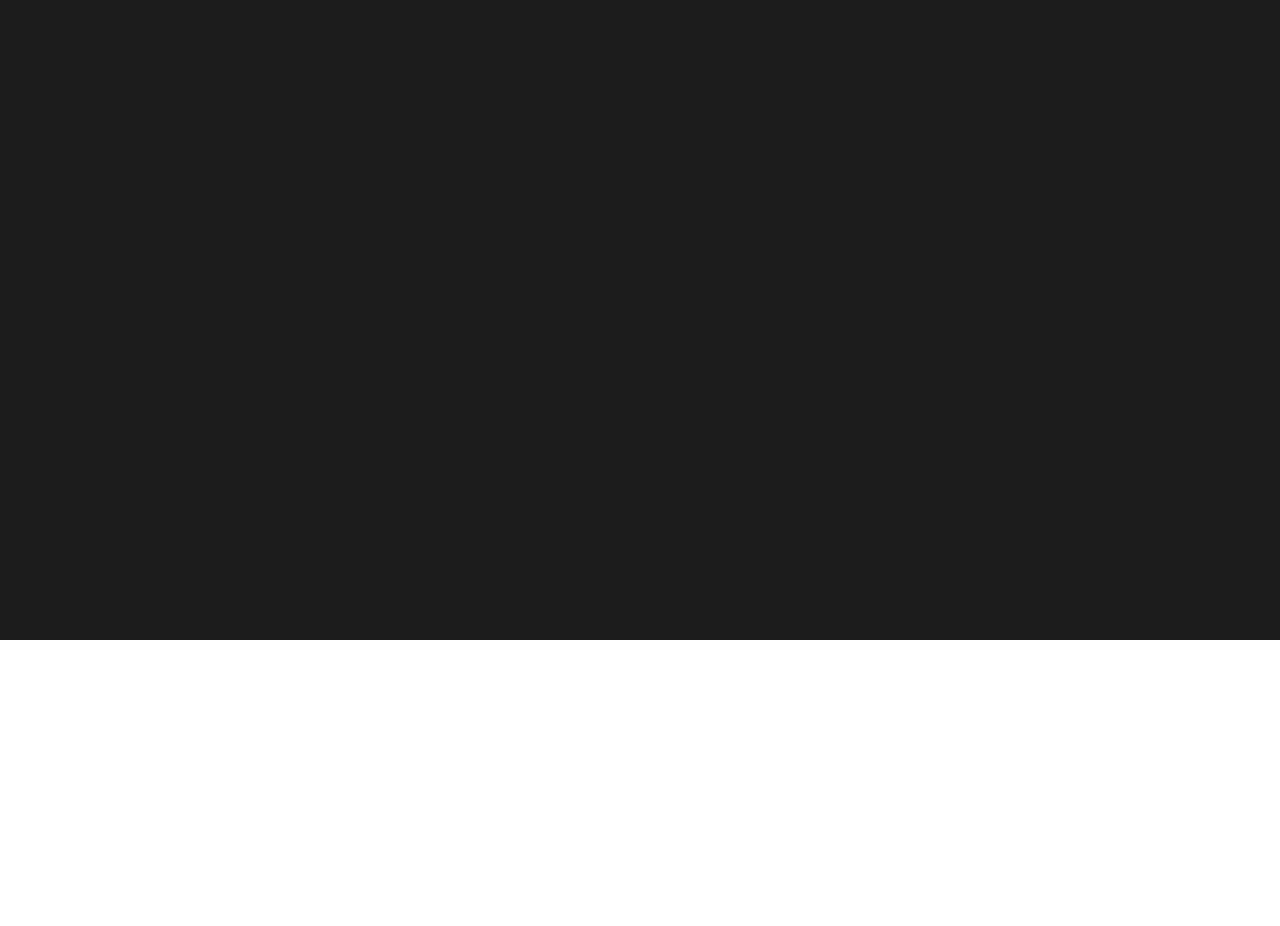
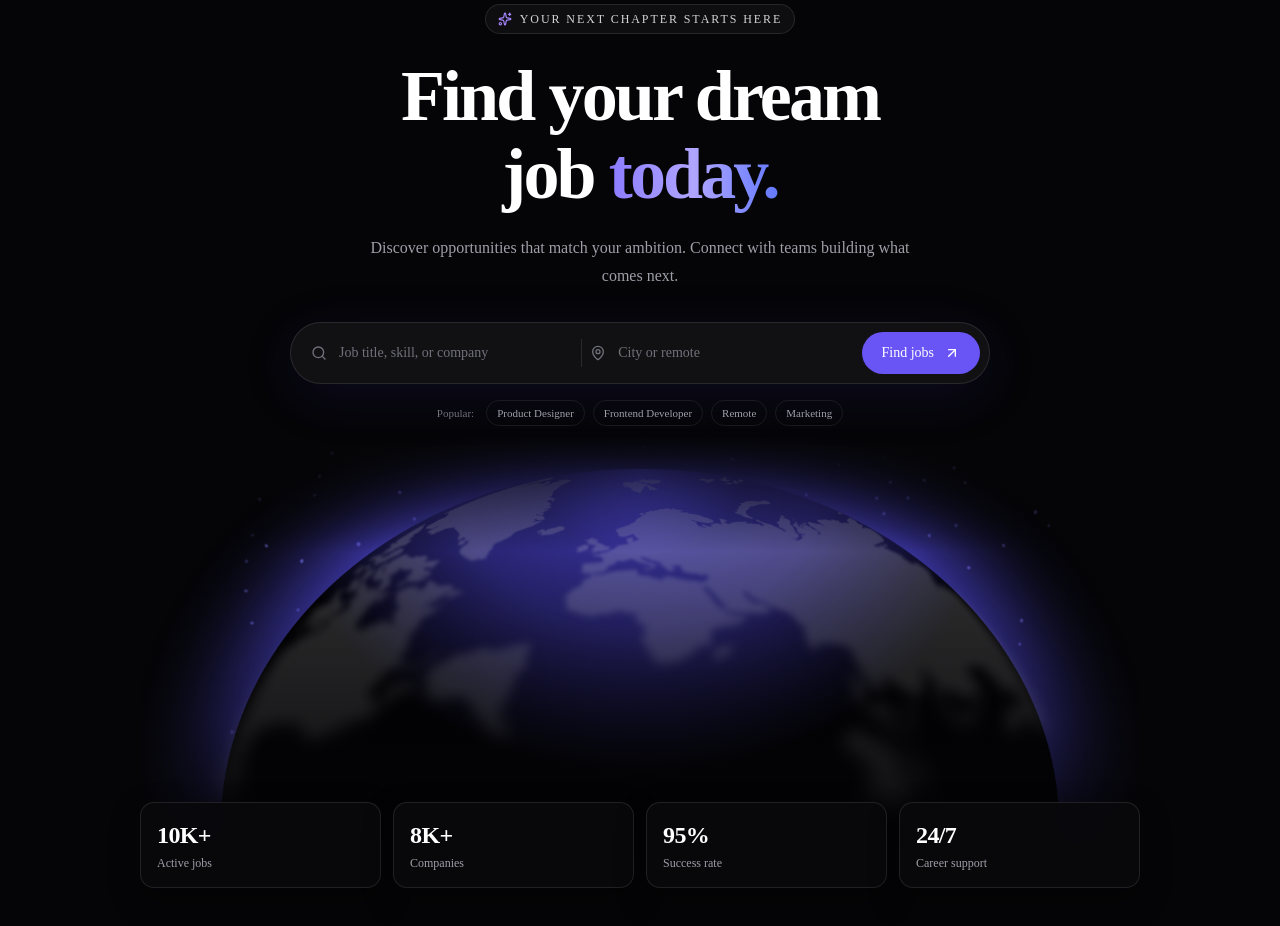
Before and after one commit to Mostafijur8/hireloop-client, a Next.js app: page / in a window 1280 px wide. Shown: the part 160-1086 px from the top of the page. Before the commit the page ends 800 px from the top, so only its background shows below. Built offline with nearby package versions, Linux system fonts and the light colour scheme.

Commit message:
Add Hero component and design reference; remove unused images

```diff
--- a/src/app/page.tsx
+++ b/src/app/page.tsx
@@ -1,13 +1,12 @@
 import { Navbar } from "@/components/navbar";
+import { Hero } from "@/components/hero";
 
 export default function Home() {
   return (
-    <main className="min-h-screen bg-[#1d1d1d] px-[15px]">
-      <p className="absolute left-[15px] top-[7px] text-[14px] text-[#777]">
-        Homepage
-      </p>
-      <div className="mx-auto mt-[34px] min-h-[110px] max-w-[1200px] bg-[#242424]">
+    <main className="min-h-screen bg-[#050507] px-[15px]">
+      <div className="mx-auto max-w-[1200px] bg-[#050507]">
         <Navbar />
+        <Hero />
       </div>
     </main>
   );
--- /dev/null
+++ b/src/components/hero.tsx
@@ -0,0 +1,103 @@
+import Image from "next/image";
+import globe from "@/images/globe.png";
+import { ArrowUpRight, MapPin, Search, Sparkles } from "lucide-react";
+import { Button } from "@/components/ui/button";
+
+const stats = [
+  { value: "10K+", label: "Active jobs" },
+  { value: "8K+", label: "Companies" },
+  { value: "95%", label: "Success rate" },
+  { value: "24/7", label: "Career support" },
+];
+
+export function Hero() {
+  return (
+    <section className="relative isolate overflow-hidden bg-[#050507] px-5 pb-20 pt-10 text-white sm:px-8 sm:pt-14">
+      <div className="relative z-10 mx-auto flex max-w-4xl flex-col items-center text-center">
+        <div className="mb-6 inline-flex items-center gap-2 rounded-full border border-white/10 bg-white/[0.04] px-3 py-1.5 text-[10px] font-medium tracking-[0.16em] text-zinc-300 sm:text-xs">
+          <Sparkles className="size-3.5 text-violet-400" />
+          YOUR NEXT CHAPTER STARTS HERE
+        </div>
+
+        <h1 className="max-w-3xl text-4xl font-semibold leading-[1.08] tracking-[-0.04em] sm:text-6xl lg:text-[72px]">
+          Find your dream
+          <br className="hidden sm:block" /> job <span className="bg-gradient-to-r from-[#8b7bff] via-[#b0a5ff] to-[#6479ff] bg-clip-text text-transparent">today.</span>
+        </h1>
+        <p className="mt-5 max-w-xl text-sm leading-6 text-zinc-400 sm:text-base sm:leading-7">
+          Discover opportunities that match your ambition. Connect with teams
+          building what comes next.
+        </p>
+
+        <form
+          action="/jobs"
+          className="mt-8 flex w-full max-w-[700px] flex-col gap-2 rounded-2xl border border-white/10 bg-[#111114] p-2 shadow-[0_12px_55px_rgba(73,57,203,0.12)] sm:flex-row sm:items-center sm:rounded-full sm:pl-5"
+        >
+          <label className="flex min-w-0 flex-1 items-center gap-3 px-3 sm:px-0">
+            <Search className="size-4 shrink-0 text-zinc-500" />
+            <input
+              name="q"
+              type="search"
+              placeholder="Job title, skill, or company"
+              aria-label="Job title, skill, or company"
+              className="h-11 min-w-0 flex-1 bg-transparent text-sm text-white outline-none placeholder:text-zinc-500"
+            />
+          </label>
+          <span aria-hidden="true" className="hidden h-7 w-px bg-white/10 sm:block" />
+          <label className="flex min-w-0 flex-1 items-center gap-3 px-3 sm:px-0">
+            <MapPin className="size-4 shrink-0 text-zinc-500" />
+            <input
+              name="location"
+              type="text"
+              placeholder="City or remote"
+              aria-label="City or remote"
+              className="h-11 min-w-0 flex-1 bg-transparent text-sm text-white outline-none placeholder:text-zinc-500"
+            />
+          </label>
+          <Button
+            type="submit"
+            className="h-11 shrink-0 rounded-xl bg-[#6955f5] px-5 text-sm text-white hover:bg-[#7968ff] sm:rounded-full"
+          >
+            Find jobs <ArrowUpRight className="ml-1 size-4" />
+          </Button>
+        </form>
+
+        <div className="mt-4 flex flex-wrap items-center justify-center gap-2 text-[11px] text-zinc-500">
+          <span className="mr-1">Popular:</span>
+          {["Product Designer", "Frontend Developer", "Remote", "Marketing"].map((tag) => (
+            <a
+              key={tag}
+              href={`/jobs?q=${encodeURIComponent(tag)}`}
+              className="rounded-full border border-white/[0.08] px-2.5 py-1 text-zinc-400 transition-colors hover:border-violet-400/40 hover:text-white"
+            >
+              {tag}
+            </a>
+          ))}
+        </div>
+      </div>
+
+      <div className="relative mx-auto mt-8 h-[390px] max-w-[1000px] sm:mt-2 sm:h-[470px]">
+        <Image
+          src={globe}
+          alt="Glowing globe representing opportunities around the world"
+          fill
+          priority
+          sizes="(max-width: 1000px) 100vw, 1000px"
+          className="pointer-events-none object-cover object-[center_66%] opacity-90"
+        />
+        <div className="pointer-events-none absolute inset-0 bg-gradient-to-b from-[#050507] via-transparent via-25% to-[#050507]" />
+
+        <div className="absolute inset-x-0 bottom-2 z-10 grid grid-cols-2 gap-2 sm:bottom-4 sm:grid-cols-4 sm:gap-3">
+          {stats.map((stat) => (
+            <div
+              key={stat.label}
+              className="rounded-xl border border-white/10 bg-[#09090de8] p-3 text-left shadow-[0_12px_30px_rgba(0,0,0,0.35)] backdrop-blur-md sm:p-4"
+            >
+              <p className="text-lg font-semibold tracking-tight sm:text-2xl">{stat.value}</p>
+              <p className="mt-1 text-[10px] text-zinc-400 sm:text-xs">{stat.label}</p>
+            </div>
+          ))}
+        </div>
+      </div>
+    </section>
+  );
+}
```
Also changed, not shown: design/README.md (added), fig-thumbnail-large.png (deleted), fig-thumbnail.png (deleted).
